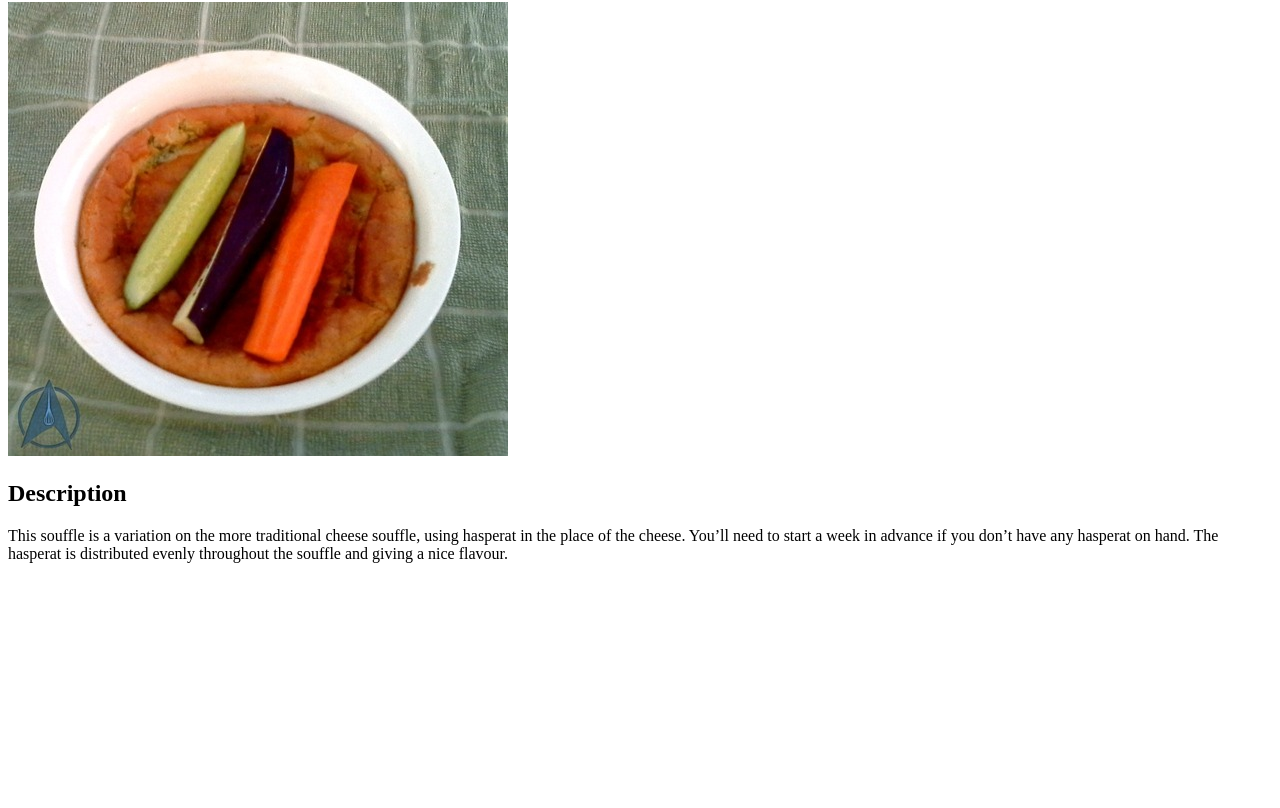
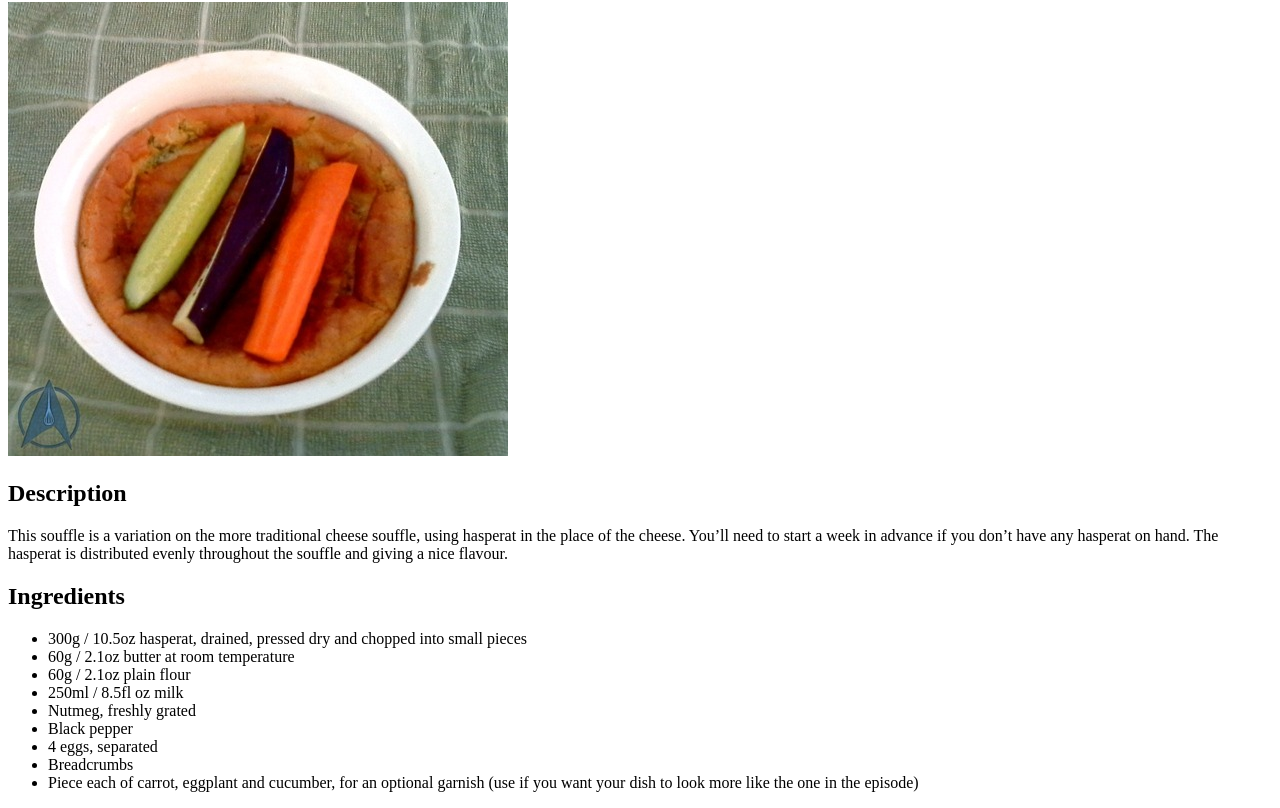
Before and after one commit to jelibyte/top-odin_recipes, a plain HTML site: page recipes/hasperat_souffle.html in a window 1280 px wide. Shown: the part 78-886 px from the top of the page. Before the commit the page ends 800 px from the top, so only its background shows below. Drawn offline with Linux system fonts and the light colour scheme.

Commit message:
Add Ingredients heading and list to hasperat_souffle.html

```diff
--- a/recipes/hasperat_souffle.html
+++ b/recipes/hasperat_souffle.html
@@ -13,5 +13,17 @@
       You’ll need to start a week in advance if you don’t have any hasperat on hand.
       The hasperat is distributed evenly throughout the souffle and giving a nice flavour.
     </p>
+    <h2>Ingredients</h2>
+    <ul>
+      <li>300g / 10.5oz hasperat, drained, pressed dry and chopped into small pieces</li>
+      <li>60g / 2.1oz butter at room temperature</li>
+      <li>60g / 2.1oz plain flour</li>
+      <li>250ml / 8.5fl oz milk</li>
+      <li>Nutmeg, freshly grated</li>
+      <li>Black pepper</li>
+      <li>4 eggs, separated</li>
+      <li>Breadcrumbs</li>
+      <li>Piece each of carrot, eggplant and cucumber, for an optional garnish (use if you want your dish to look more like the one in the episode)</li>
+    </ul>
   </body>
 </html>
```
